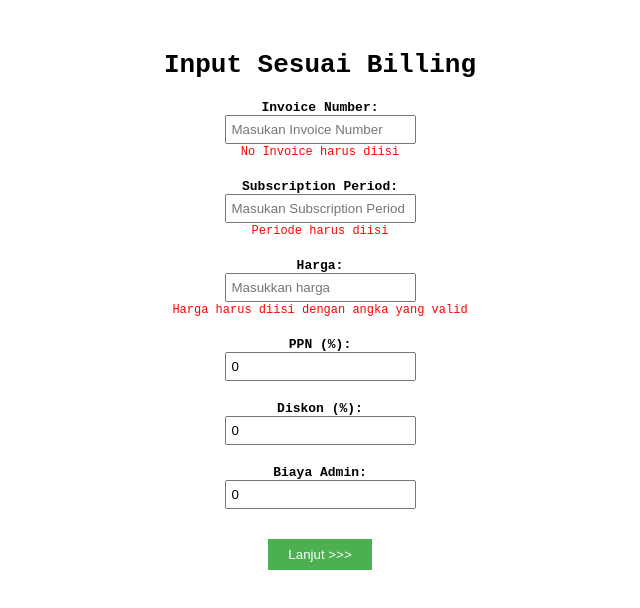
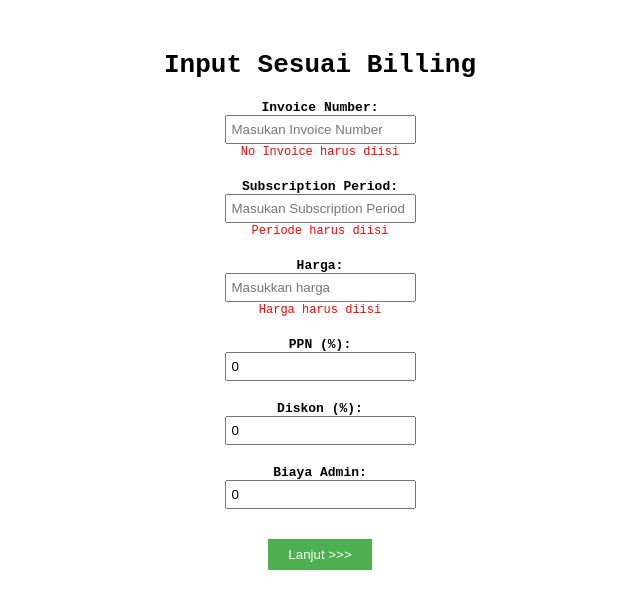
Before and after one commit to isolir/isolir, a plain HTML site: page index.html in a window 1280 px wide. Both pictures are taken after a click on the button "Lanjut >>>". Shown: the whole page, without its empty margins (320-960 px from the left). Drawn offline with Linux system fonts and the light colour scheme.

Commit message:
Update index.html

```diff
--- a/index.html
+++ b/index.html
@@ -105,7 +105,7 @@
       }
 
       if (isNaN(harga) || harga <= 0) {
-        document.getElementById('harga_error').textContent = "Harga harus diisi dengan angka yang valid";
+        document.getElementById('harga_error').textContent = "Harga harus diisi";
         valid = false;
       } else {
         document.getElementById('harga_error').textContent = "";
```
